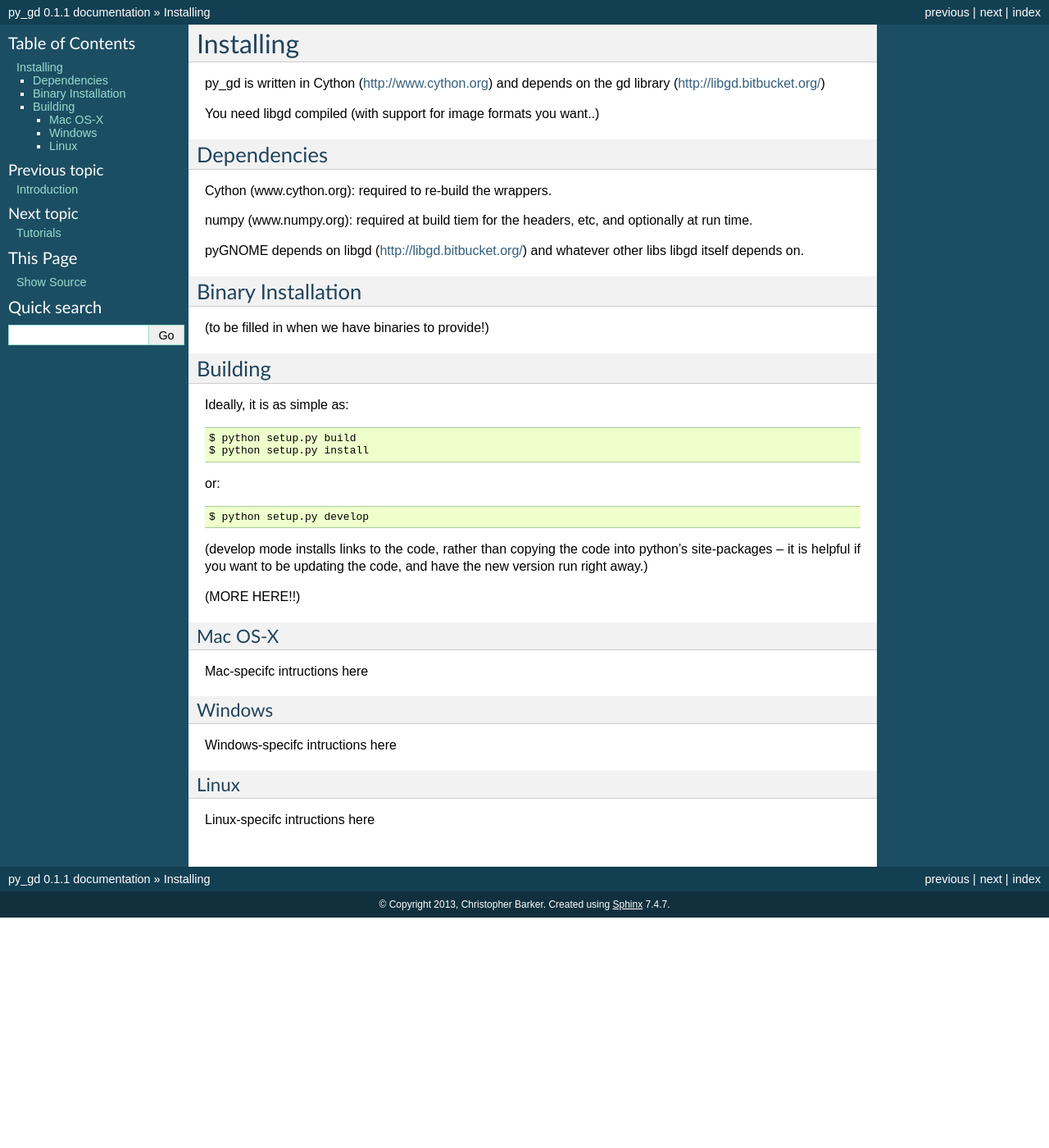
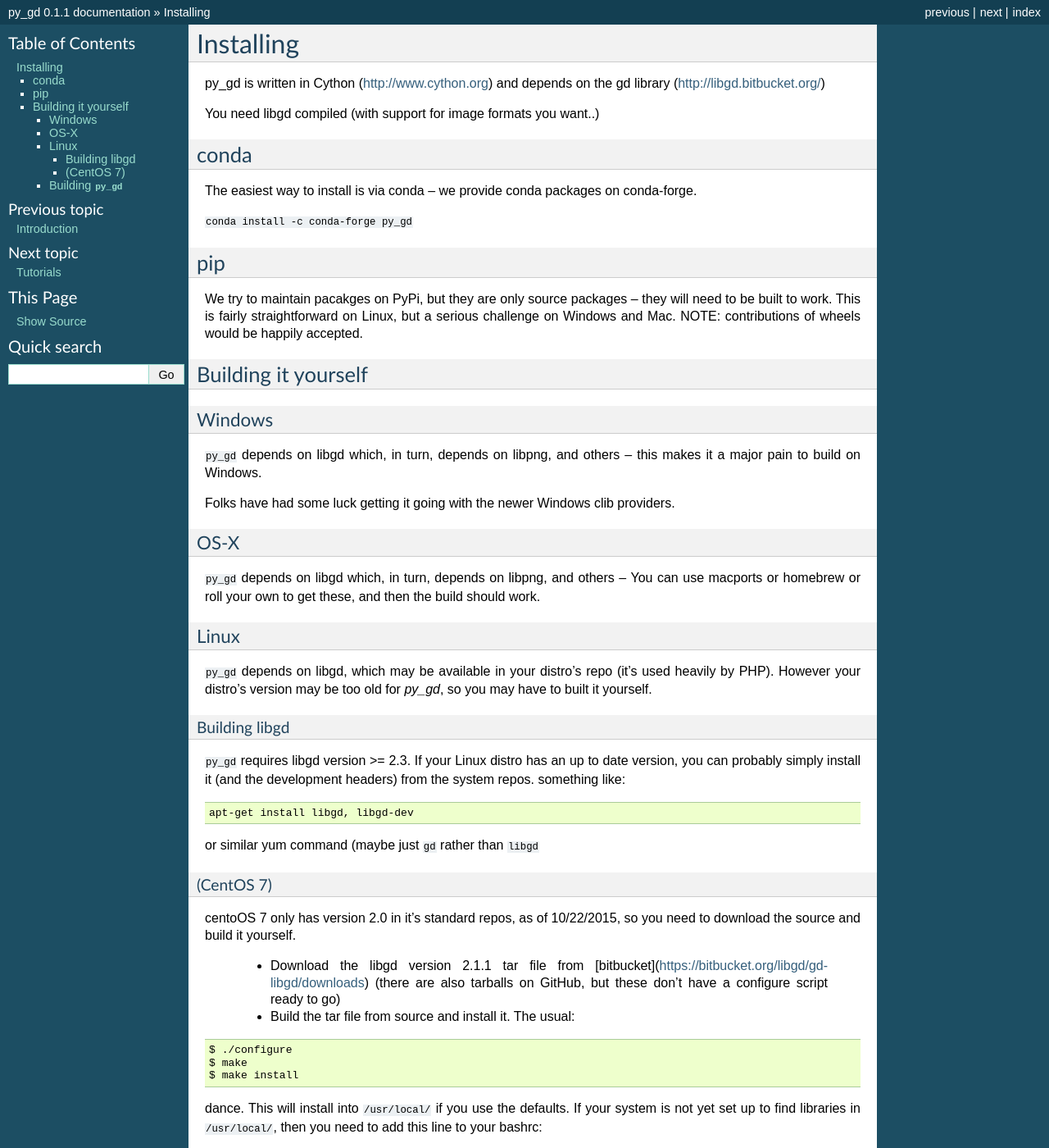
Before and after one commit to NOAA-ORR-ERD/py_gd, a Sphinx documentation site: the page built from docs/installing.rst, in a window 1280 px wide and 1400 px high. Shown: the whole window at 82% size. Built offline with Sphinx 7.4.7, drawn with Linux system fonts in a browser that asks for light colours; some of the changed text lies outside the part shown.

```diff
--- /dev/null
+++ b/docs/examples/ultra_simple.py
@@ -0,0 +1,15 @@
+"""
+ultra_simple_example.py
+
+About the simplest example for py_gd
+
+This draws a red line at a diagonal across an image.
+"""
+
+from py_gd import Image
+
+img = Image(width=400, height=400)
+
+img.draw_line((1, 1), (400, 300), color='red', line_width=10)
+
+img.save('my_image.png', 'png')
--- a/docs/installing.rst
+++ b/docs/installing.rst
@@ -6,47 +6,102 @@
 You need libgd compiled (with support for image formats you want..)
 
 
-Dependencies
----------------------
+conda
+-----
 
-Cython (www.cython.org): required to re-build the wrappers.
+The easiest way to install is via conda -- we provide conda packages on conda-forge.
 
-numpy (www.numpy.org): required at build tiem for the headers, etc, and optionally at run time.
+``conda install -c conda-forge py_gd``
 
-pyGNOME depends on libgd (http://libgd.bitbucket.org/) and whatever other libs libgd itself depends on.
+pip
+---
+
+We try to maintain pacakges on PyPi, but they are only source packages -- they will need to be built to work. This is fairly straightforward on Linux, but a serious challenge on Windows and Mac. NOTE: contributions of wheels would be happily accepted.
+
+Building it yourself
+--------------------
 
 
-Binary Installation
---------------------
-(to be filled in when we have binaries to provide!)
+Windows
+.......
 
-Building
----------------------
+``py_gd`` depends on libgd which, in turn, depends on libpng, and others -- this makes it a major pain to build on Windows.
 
-Ideally, it is as simple as::
+Folks have had some luck getting it going with the newer Windows clib providers.
 
-    $ python setup.py build
-    $ python setup.py install
 
-or::
+OS-X
+....
 
-    $ python setup.py develop
+``py_gd`` depends on libgd which, in turn, depends on libpng, and others -- You can use macports or homebrew or roll your own to get these, and then the build should work.
 
-(develop mode installs links to the code, rather than copying the code into python's site-packages -- it is helpful if you want to be updating the code, and have the new version run right away.)
-
-(MORE HERE!!)
-
-Mac OS-X
-............
-
-Mac-specifc intructions here
-
-Windows
-............
-
-Windows-specifc intructions here
 
 Linux
-............
+.....
 
-Linux-specifc intructions here
+``py_gd`` depends on libgd, which may be available in your distro's repo (it's used heavily by PHP). However your distro's version may be too old for `py_gd`, so you may have to built it yourself.
+
+Building libgd
+,,,,,,,,,,,,,,
+
+``py_gd`` requires libgd version >= 2.3. If your Linux distro has an up to date version, you can probably simply install it (and the development headers) from the system repos. something like:
+
+.. code-block:: bash
+
+    apt-get install libgd, libgd-dev
+
+or similar yum command (maybe just ``gd`` rather than ``libgd``
+
+(CentOS 7)
+,,,,,,,,,,
+
+
+centoOS 7 only has version 2.0 in it's standard repos, as of 10/22/2015, so you need to download the source and build it yourself.
+
+ * Download the libgd version 2.1.1 tar file from [bitbucket](https://bitbucket.org/libgd/gd-libgd/downloads) (there are also tarballs on GitHub, but these don't have a configure script ready to go)
+ * Build the tar file from source and install it. The usual:
+
+.. code-block:: bash
+
+    $ ./configure
+    $ make
+    $ make install
+
+dance. This will install into ``/usr/local/`` if you use the defaults. If your system is not yet set up to find libraries in ``/usr/local/``, then you need to add this line to your bashrc:
+
+.. code-block:: bash
+
+  export LD_LIBRARY_PATH='/usr/local/lib'
+
+(or set that globally) It needs to be set whenever you are running ``py_gd``.
+
+Note: If you determine that you lack jpeg support these libs are known to be compatible and can be installed through yum:
+
+* libjpeg-turbo-devel
+* libjpeg-turbo
+
+Building ``py_gd``
+................
+
+ * Clone the [``py_gd`` repository](https://github.com/NOAA-ORR-ERD/py_gd) to your local machine
+ * Create a virtualenv or conda environemnt to scope your python installations to this project (<i>optional</i>)
+
+ * with conda:
+   - `conda install --file conda_requirements.txt --file conda_requirements_dev.txt`
+ * with pip:
+   - pip install cython numpy pytest
+
+ * cd into the repo
+
+ * run these commands:
+
+.. code-block:: bash
+
+    $ pip install ./
+
+
+ * pip install pytest and run py.test to see that everything is working:
+
+.. code-block:: bash
+
+    $ py.test --pyargs py_gd
--- a/py_gd/__init__.py
+++ b/py_gd/__init__.py
@@ -13,7 +13,7 @@
 import sys
 import os
 
-__version__ = "2.1.0"
+__version__ = "2.1.1"
 
 if sys.platform.startswith('win'):
     # This only works for Anaconda / miniconda
```
Also changed, not shown: docs/introduction.rst (+68 -5 lines), 3 other files.
